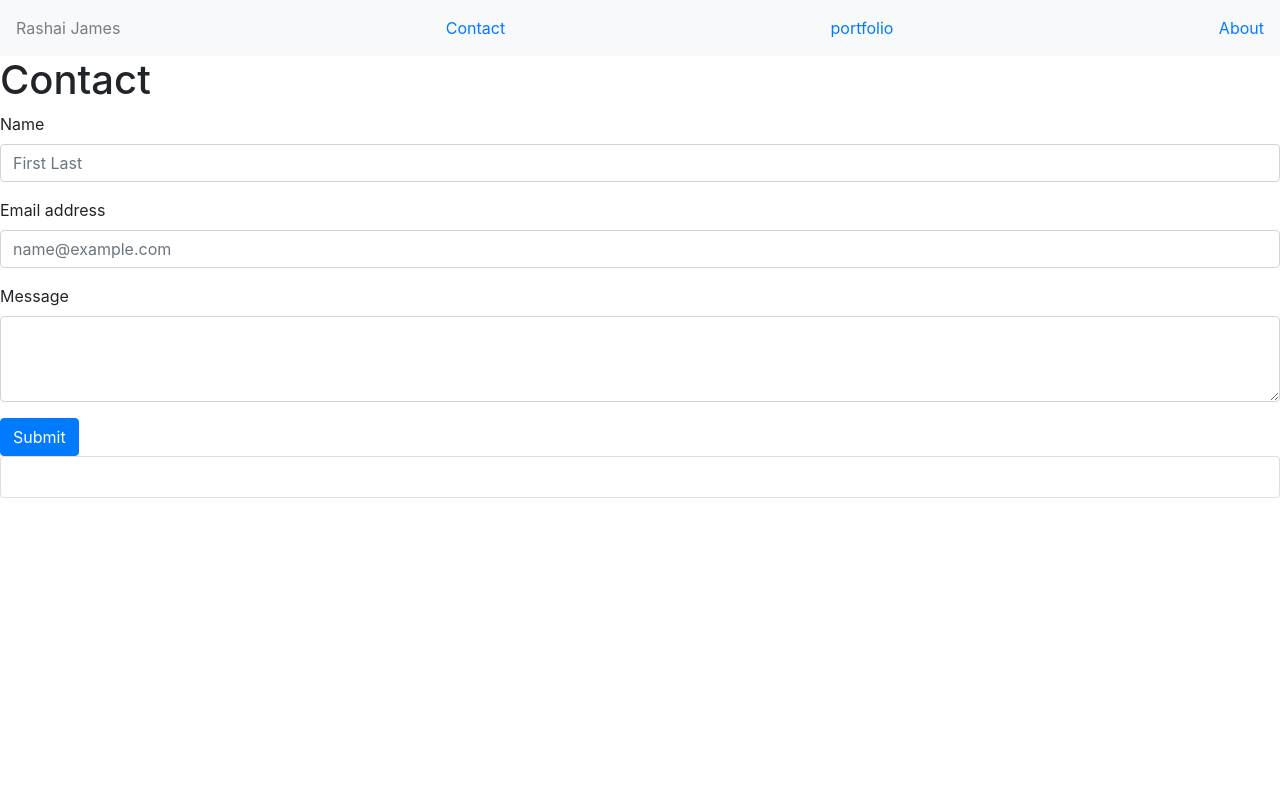
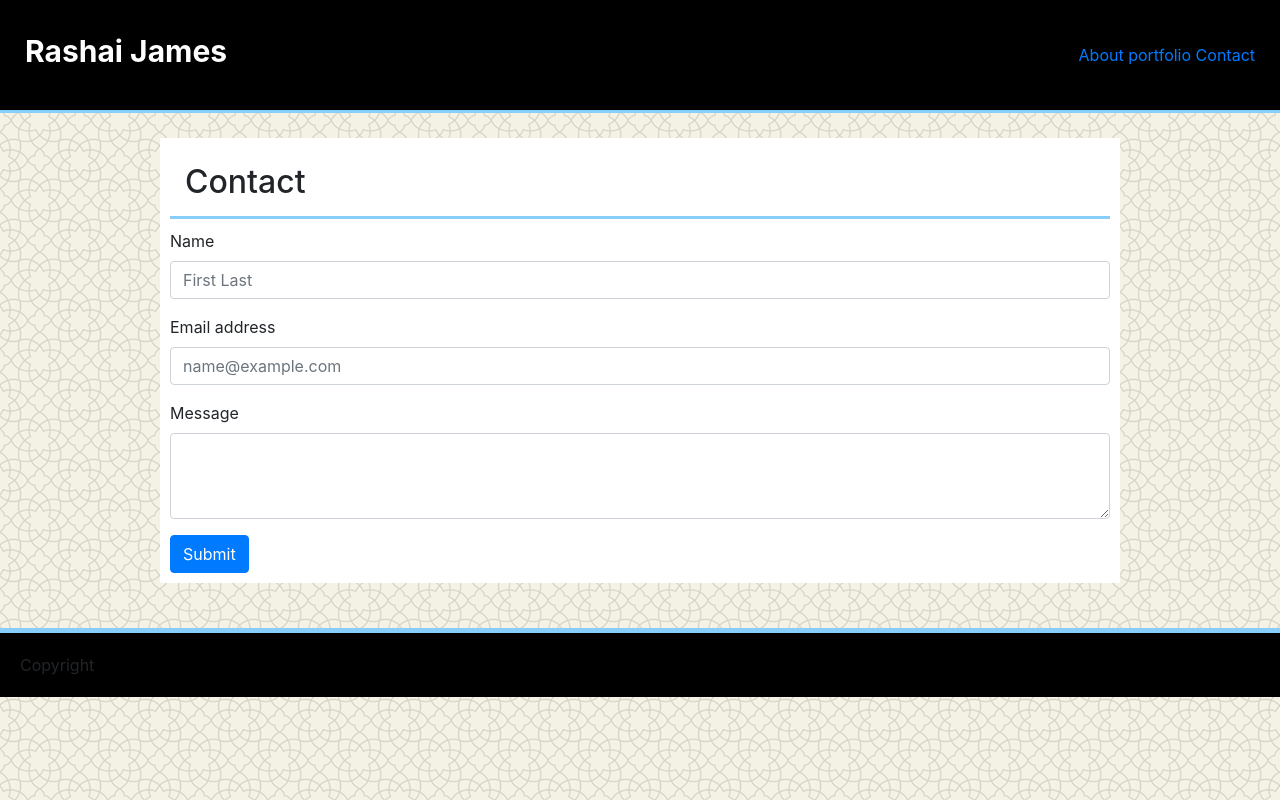
Before and after one commit to RashaiJ/Basic-Porfolio, a plain HTML site: page contact.html in a window 1280 px wide. Drawn offline with nearby package versions, Linux system fonts and the light colour scheme.

Commit message:
complete contact css

```diff
--- a/contact.html
+++ b/contact.html
@@ -8,21 +8,72 @@
 
     <title>Contact</title>
 </head>
+<style>
+  nav.navbar {
+    background-color: black;
+    padding:25px;
+    border-bottom: solid lightskyblue;
+    margin-bottom: 25px;
+
+  }
+
+  body {
+    background-image: url("oriental/oriental.png");
+  }
+  h2{border-bottom: solid lightskyblue;
+  padding: 15px;
+  background: white;
+  margin-bottom:0;
+  max-width: 960px;}
+
+ #contact {
+   max-width: 960px;
+   padding: 10px;
+   margin: auto;
+   background: white;
+   margin-bottom: 45px;
+ }
+  .foot {
+    background: black;
+    border-top: lightskyblue 5px solid;
+    bottom:0;
+    width: 100%;
+
+  }
+  #a {
+    color: white;
+    float: right;
+  }
+
+  .navbar-text {
+    color: white;
+    font-size: 30px;
+    font-weight: bold;
+
+  }
+
+  form {
+    padding-top: 10px;
+  }
+
+</style>
 <body>
 
-        <nav class="navbar navbar-light bg-light">
-                <span class="navbar-text">
+        <nav class="navbar">
+                <h1 class="navbar-text">
                             Rashai James
-                </span>
+                </h1>
 
-                <a href="Contact.html">Contact</a>
+                <div id="a"><a href="index.html">About</a>
                 <a href="portfolio.html">portfolio</a>
-                <a href="index.html">About</a>
+                <a href="Contact.html">Contact</a></div>
+
         </nav>
 
               <!-- form section-->
-              <h1>Contact</h1>
-              <div></div>
+              <div id="contact">
+                <h2>Contact</h2>
+
               <form>
 
                     <div class="form-group">
@@ -41,9 +92,11 @@
                     </div>
 
                     <button type="button" class="btn btn-primary">Submit</button>
-                  </form>
-                    <div class="card">
-                    <div class="card-body">
+                 </div>
+
+                </form>
+                    <div class="foot">
+                    <div class="card-body"> Copyright
                     </div>
 
 </body>
```
